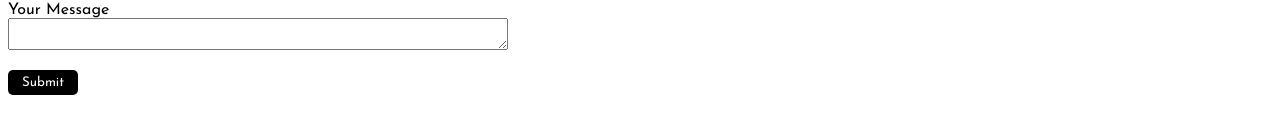
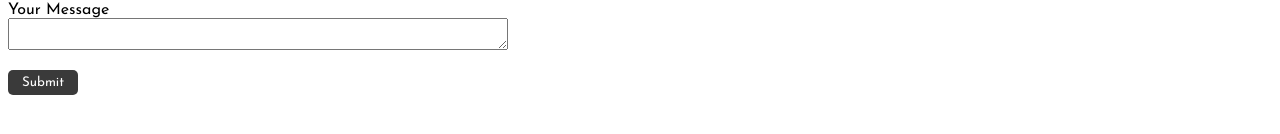
Before and after one commit to adamalcantara/avalcantaraphotography, a React (Create React App) app: page /contact in a window 1280 px wide. In both pictures the pointer is over the button "Submit". Shown: the part 226-360 px from the top of the page. Built offline with nearby package versions, Linux system fonts and the light colour scheme.

Commit message:
hover animation added

```diff
--- a/src/Components/ContactForm/ContactForm.css
+++ b/src/Components/ContactForm/ContactForm.css
@@ -35,3 +35,8 @@
     color: white;
     background-color: black;
 }
+
+#contactSubmit:hover {
+    background-color: rgb(58, 58, 58);
+    cursor: pointer;
+}
```
